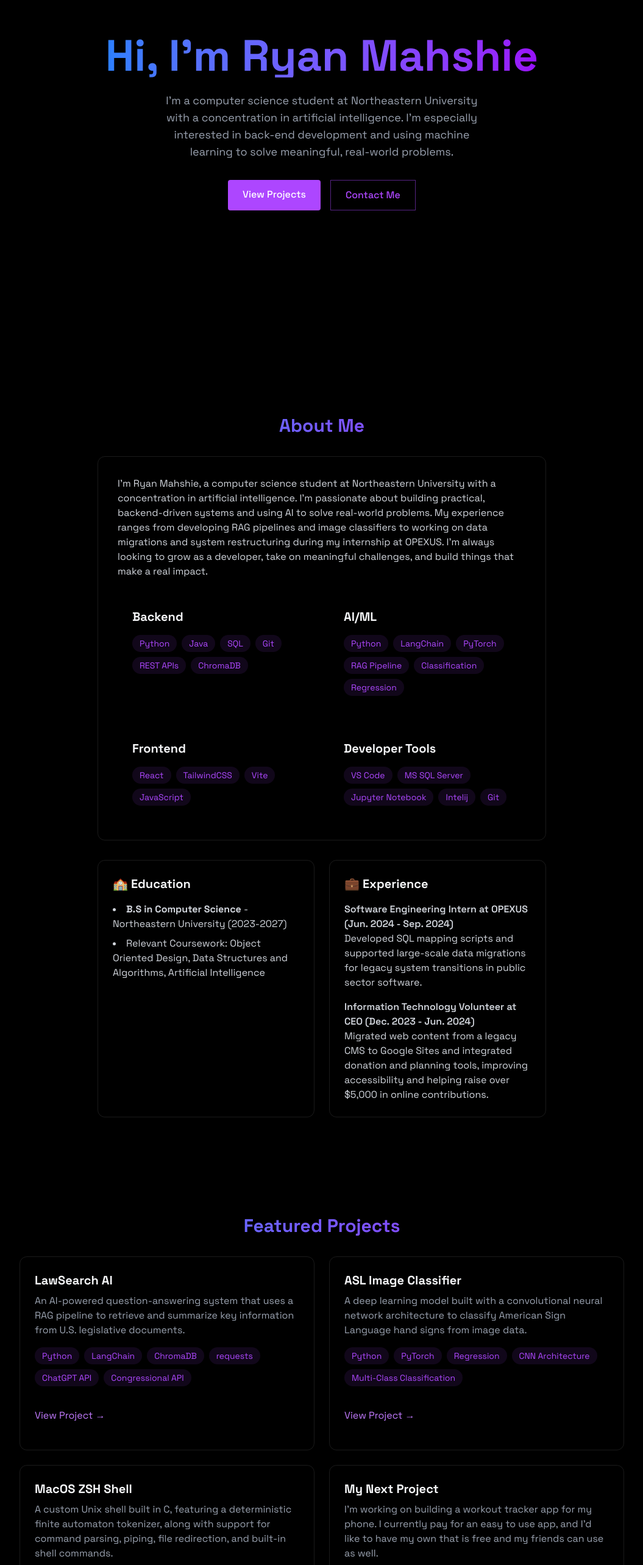
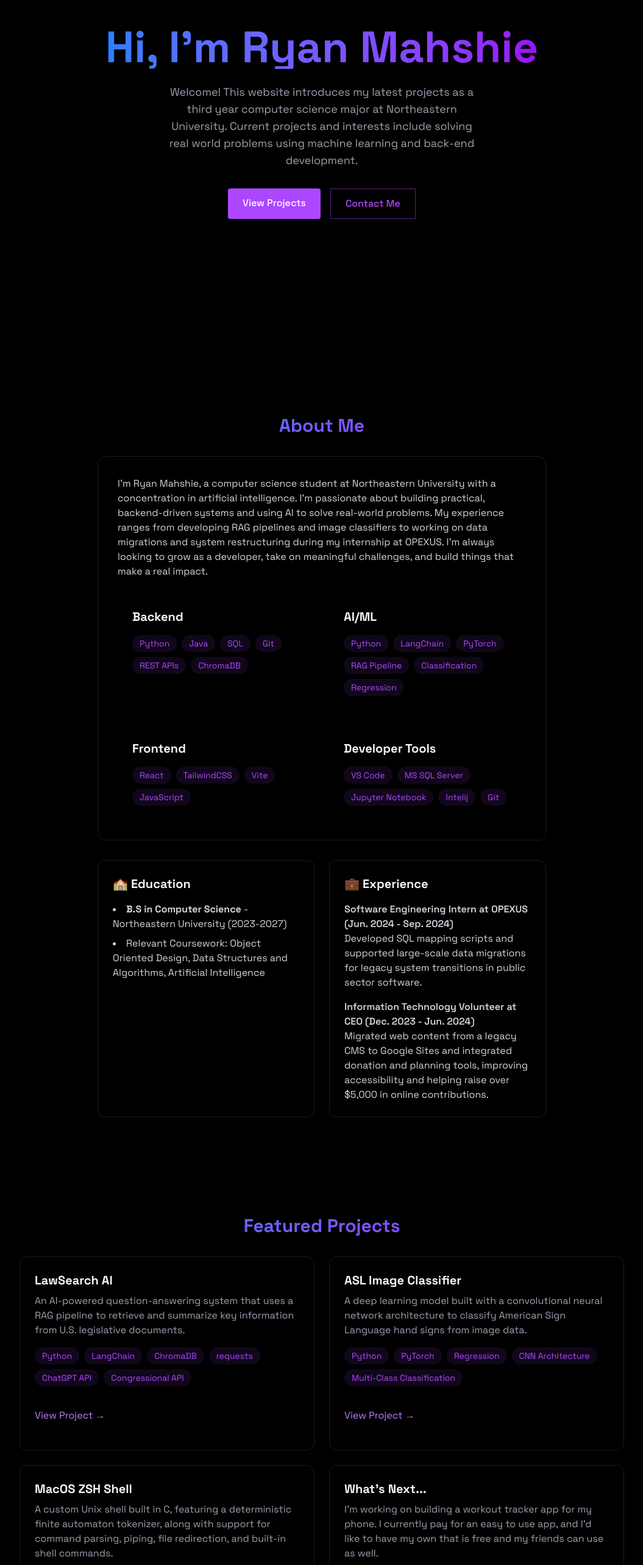
Before and after one commit to RMahshie/ryan-mahshie-portfolio, a React (Vite) app: page / in a window 1280 px wide. Shown: the part 200-2766 px from the top of the page at 61% size, without its empty margins (112-1167 px from the left). Built offline with nearby package versions, Linux system fonts and the light colour scheme; no server answers.

Commit message:
changed bio more professional

```diff
--- a/src/components/sections/Home.jsx
+++ b/src/components/sections/Home.jsx
@@ -13,10 +13,9 @@ export const Home = () => {
                 </h1>
 
                 <p className="text-gray-400 text-lg mb-8 max-w-lg mx-auto">
-                I'm a computer science student at Northeastern University with a
-                concentration in artificial intelligence. I'm especially interested
-                in back-end development and using machine learning to solve meaningful,
-                real-world problems.
+                Welcome! This website introduces my latest projects as a third year computer
+                science major at Northeastern University. Current projects and interests
+                include solving real world problems using machine learning and back-end development.
                 </p>
                 <div className="flex justify-center space-x-4">
                     <a
--- a/src/components/sections/Projects.jsx
+++ b/src/components/sections/Projects.jsx
@@ -110,7 +110,7 @@ export const Projects = () => {
 
                     <div className="p-6 rounded-xl border border-white/10 hover:-translate-y-1 hover:border-purple-500/30
                                     hover:shadow-[0_2px_8px_rgba(59, 130, 246, 0.1)] transition-all">
-                        <h3 className="text-xl font-bold mb-2"> My Next Project </h3>
+                        <h3 className="text-xl font-bold mb-2"> What's Next... </h3>
                         <p className="text-gray-400 mb-4">
                             I'm working on building a workout tracker app for my phone. I currently pay for an easy
                             to use app, and I'd like to have my own that is free and my friends can use as well.
```
